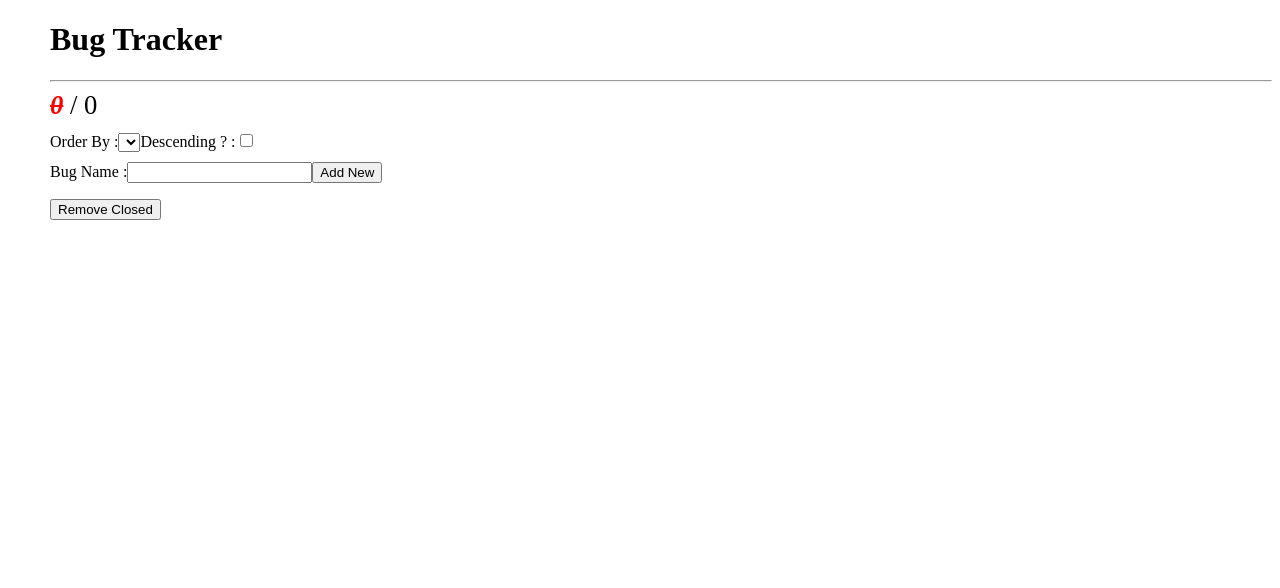
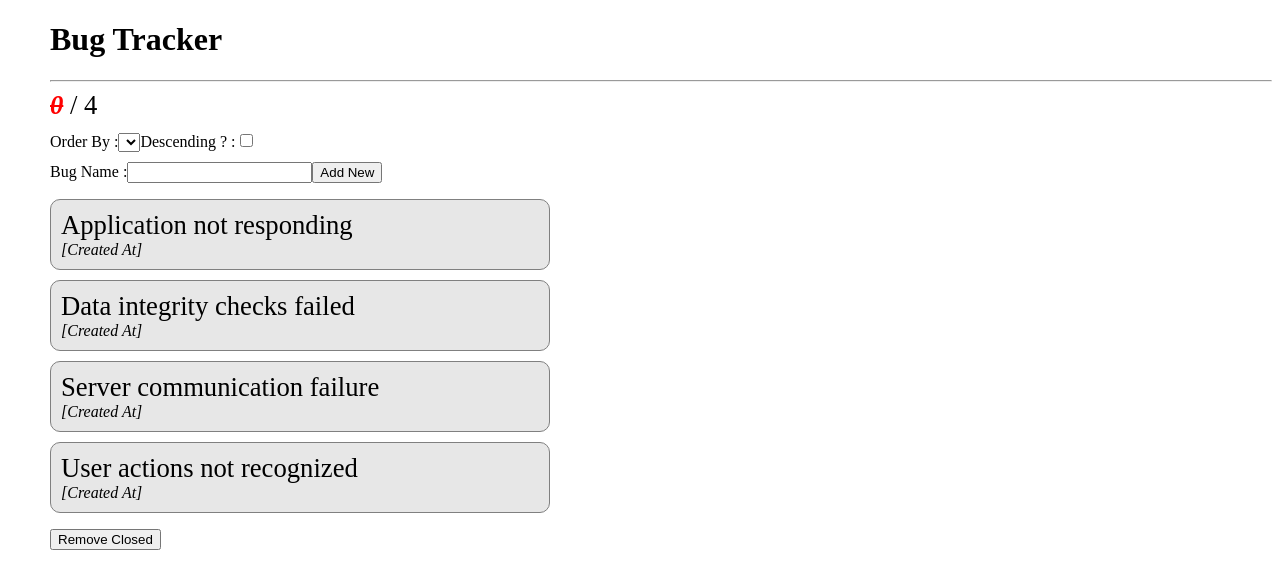
Before and after one commit to adhuper/Adobe-Angular-Jun-2018-2, an Angular app in the folder bug-tracker-app/: page / in a window 1280 px wide. Shown: the top 588 px of the page. Built offline with nearby package versions, Linux system fonts and the light colour scheme.

Commit message:
Sort implementation - part - 1

```diff
--- a/bug-tracker-app/src/app/app.module.ts
+++ b/bug-tracker-app/src/app/app.module.ts
@@ -7,12 +7,14 @@
 import { BugOperationsService } from './bugTracker/services/bugOperations.service';
 
 import { TrimTextPipe } from './bugTracker/pipes/trimText.pipe';
+import { SortPipe } from './bugTracker/pipes/sort.pipe';
 
 @NgModule({
   declarations: [
     AppComponent,
     BugTrackerComponent,
-    TrimTextPipe
+    TrimTextPipe,
+    SortPipe
   ],
   imports: [
     BrowserModule
--- a/bug-tracker-app/src/app/bugTracker/bugTracker.component.html
+++ b/bug-tracker-app/src/app/bugTracker/bugTracker.component.html
@@ -19,7 +19,7 @@
 </section>
 <section class="list">
 	<ol>
-		<li *ngFor="let bug of bugs">
+		<li *ngFor="let bug of ( bugs | sort:'name' )">
 			<span class="bugname"
 				(click)="onBugNameClick(bug)"
 				[ngClass]="{closed : bug.isClosed}"
--- a/bug-tracker-app/src/app/bugTracker/bugTracker.component.ts
+++ b/bug-tracker-app/src/app/bugTracker/bugTracker.component.ts
@@ -12,14 +12,11 @@
 
 	bugs : Bug[] = [];
 
-	/*bugOperations : BugOperationsService = null;
-
-	constructor(_bugOperations : BugOperationsService){
-		this.bugOperations = _bugOperations;
-	}*/
-
 	constructor(private bugOperations : BugOperationsService){
-
+		this.bugs.push(this.bugOperations.createNew('Server communication failure'));
+		this.bugs.push(this.bugOperations.createNew('User actions not recognized'));
+		this.bugs.push(this.bugOperations.createNew('Data integrity checks failed'));
+		this.bugs.push(this.bugOperations.createNew('Application not responding'));
 	}
 
 	onAddNewClick(bugName){
--- /dev/null
+++ b/bug-tracker-app/src/app/bugTracker/pipes/sort.pipe.ts
@@ -0,0 +1,24 @@
+import { Pipe, PipeTransform } from '@angular/core';
+
+interface Comparer{
+	(p1:any, p2:any) : number
+}
+
+@Pipe({
+	name : 'sort'
+})
+export class SortPipe implements PipeTransform{
+
+	private getComparer(attr : string) : Comparer {
+		return function(p1:any, p2:any) : number {
+	        if (p1[attr] < p2[attr]) return -1;
+	        if (p1[attr] > p2[attr]) return 1;
+	        return 0;
+	    }
+	}
+	transform(data : any[], attrName : string) : any[] {
+		if (!attrName || !data || !data.length) return data;
+		let comparer = this.getComparer(attrName);
+		return data.sort(comparer);
+	}
+}
```
Also changed, not shown: 1 other file (tests, documents, lock files or other folders).
